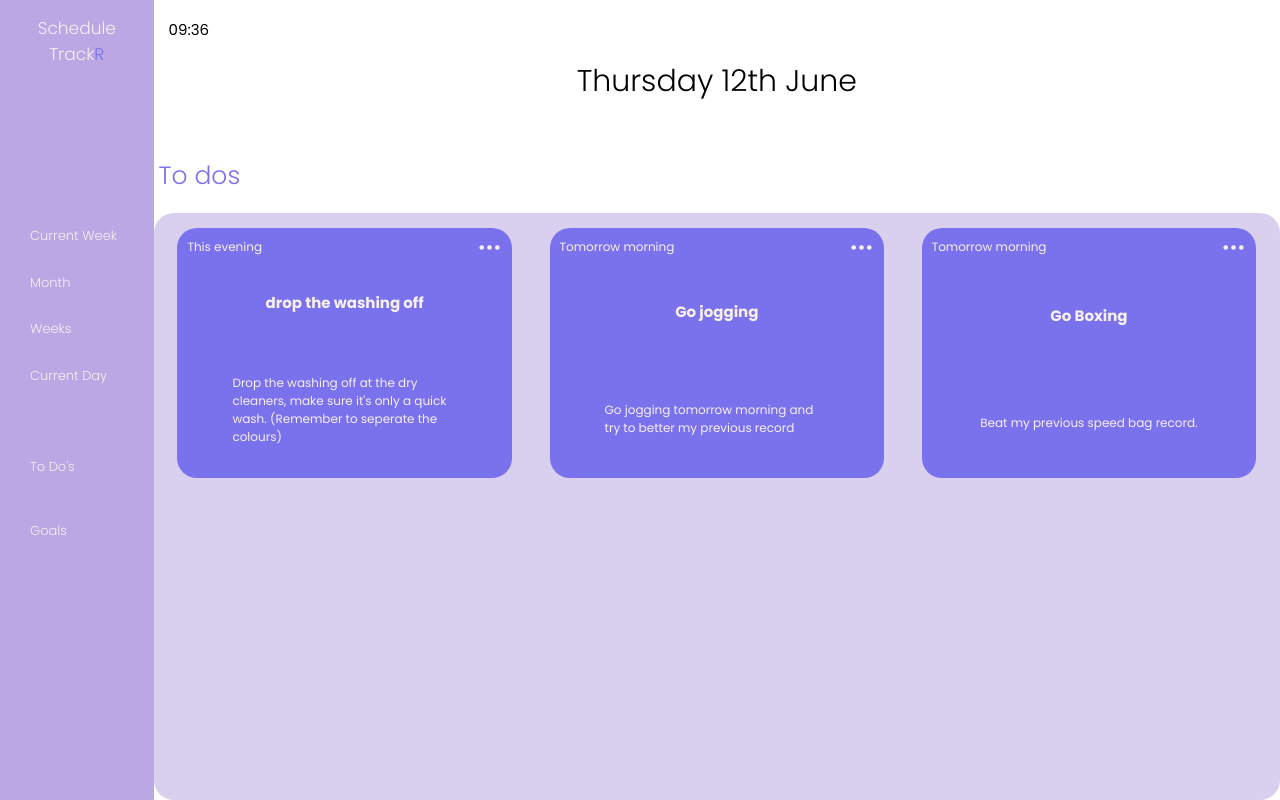
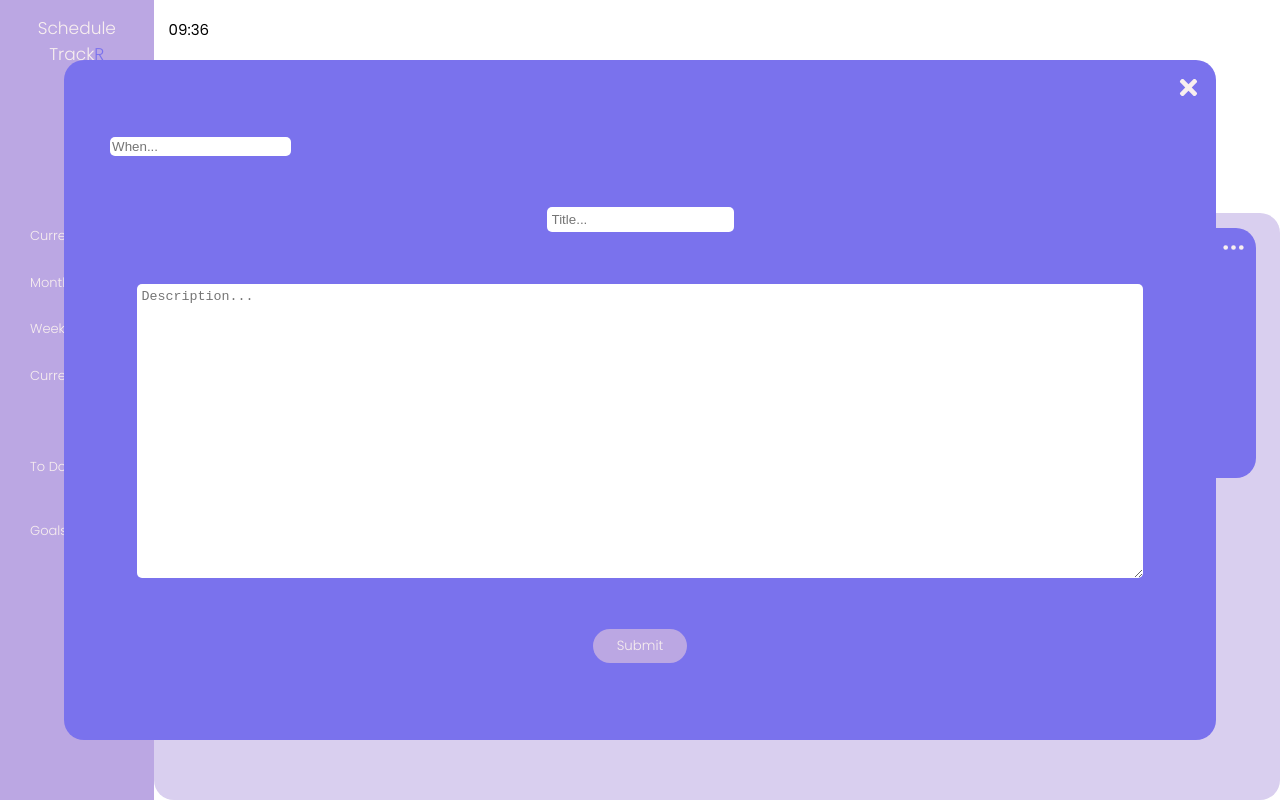
Before and after one commit to David-Henery4/Schedule-TrackR, a React (Create React App) app: page /todo in a window 1280 px wide. Built offline with nearby package versions, Linux system fonts and the light colour scheme.

Commit message:
todo-input-modal-ui

```diff
--- /dev/null
+++ b/src/components/TodoForm.js
@@ -0,0 +1,22 @@
+import React from 'react'
+import { FaTimes } from "react-icons/fa";
+
+export const TodoForm = () => {
+  return (
+    <div className='todo-form-modal'>
+        <div className="todo-form-container">
+            <FaTimes className='todo-exit-icon'/>
+            <form className='todo-form'>
+                <input className='todo-form__start-input input-basic' type="text" name="todo-when" id="todo-when" placeholder='When...'/>
+                {/**/}
+                <input className='input-basic todo-form__title-input' type="text" name="todo-title" id="todo-title" placeholder='Title...'/>
+                {/**/}
+                <textarea className='input-basic todo-form__desc-input' name="todo-desc" id="todo-desc" placeholder='Description...'></textarea>
+                <button className='btn' type="submit">Submit</button>
+            </form>
+        </div>
+    </div>
+  )
+}
+
+export default TodoForm
--- a/src/components/index.js
+++ b/src/components/index.js
@@ -2,9 +2,11 @@ import NavbarDesk from "./navbarDesk";
 import Header from "./header";
 import Sidebar from "./sidebar";
 import LayoutGrid from "./layoutGrid";
+import TodoForm from "./TodoForm";
 export{
     NavbarDesk,
     Header,
     Sidebar,
-    LayoutGrid
+    LayoutGrid,
+    TodoForm
 }
--- a/src/pages/todo.js
+++ b/src/pages/todo.js
@@ -1,10 +1,12 @@
 import React from 'react'
 import {BsThreeDots} from "react-icons/bs"
 import mockTodos from '../data/mockTodoData'
+import { TodoForm } from '../components'
 
 export const Todo = () => {
   return (
     <section className='todo'>
+      <TodoForm/>
       <div className="todo-row">
         {mockTodos.map((t) => {
           const {id,start,title,todo} = t
--- a/src/sass/base/_utilities.scss
+++ b/src/sass/base/_utilities.scss
@@ -0,0 +1,5 @@
+.input-basic{
+    border-radius: 5px;
+    outline: none;
+    border: none;
+}
--- a/src/sass/components/_btns.scss
+++ b/src/sass/components/_btns.scss
@@ -0,0 +1,9 @@
+.btn{
+    padding: .7rem 2.4rem;
+    background-color: $color-secondary;
+    border: none;
+    border-radius: 20px;
+    color: $font-white;
+    font-weight: 300;
+    font-family: $font-family-main;
+}
--- /dev/null
+++ b/src/sass/components/_todo-form.scss
@@ -0,0 +1,50 @@
+
+// Might replace placeholders with labels.
+
+.todo-form{
+    height: 100%;
+    width: 100%;
+    padding: 4%;
+    display: flex;
+    flex-direction: column;
+    justify-content: space-evenly;
+    align-items: center;
+    gap: 2rem;
+    &-modal{
+        // display: none; // temp
+        height: 85%;
+        width: 90%;
+        border-radius: 2rem;
+        background-color: $color-primary;
+        position: fixed;
+        top: 50%;
+        left: 50%;
+        transform: translate(-50%, -50%);
+        z-index: 1000;
+    }
+    &-container{
+        width: 100%;
+        height: 100%;
+        position: relative;
+    }
+    &__start-input{
+        align-self: flex-start;
+        padding: .2rem;
+    }
+    &__title-input{
+        padding: .5rem;
+    }
+    &__desc-input{
+        height: 50%;
+        width: 95%;
+        padding: .5rem;
+    }
+}
+
+.todo-exit-icon{
+    position: absolute;
+    top: 1.5rem;
+    right: 1.5rem;
+    font-size: 2.5rem;
+    color: $font-white;
+}
--- a/src/sass/styles.scss
+++ b/src/sass/styles.scss
@@ -9,6 +9,7 @@
 @import "./components/navbarMob";
 @import "./components/sidebar";
 @import "./components/calandar";
+@import "./components/todo-form";
 @import "./layouts/content-space";
 @import "./layouts/header";
 @import "./layouts/main-grid";
```
